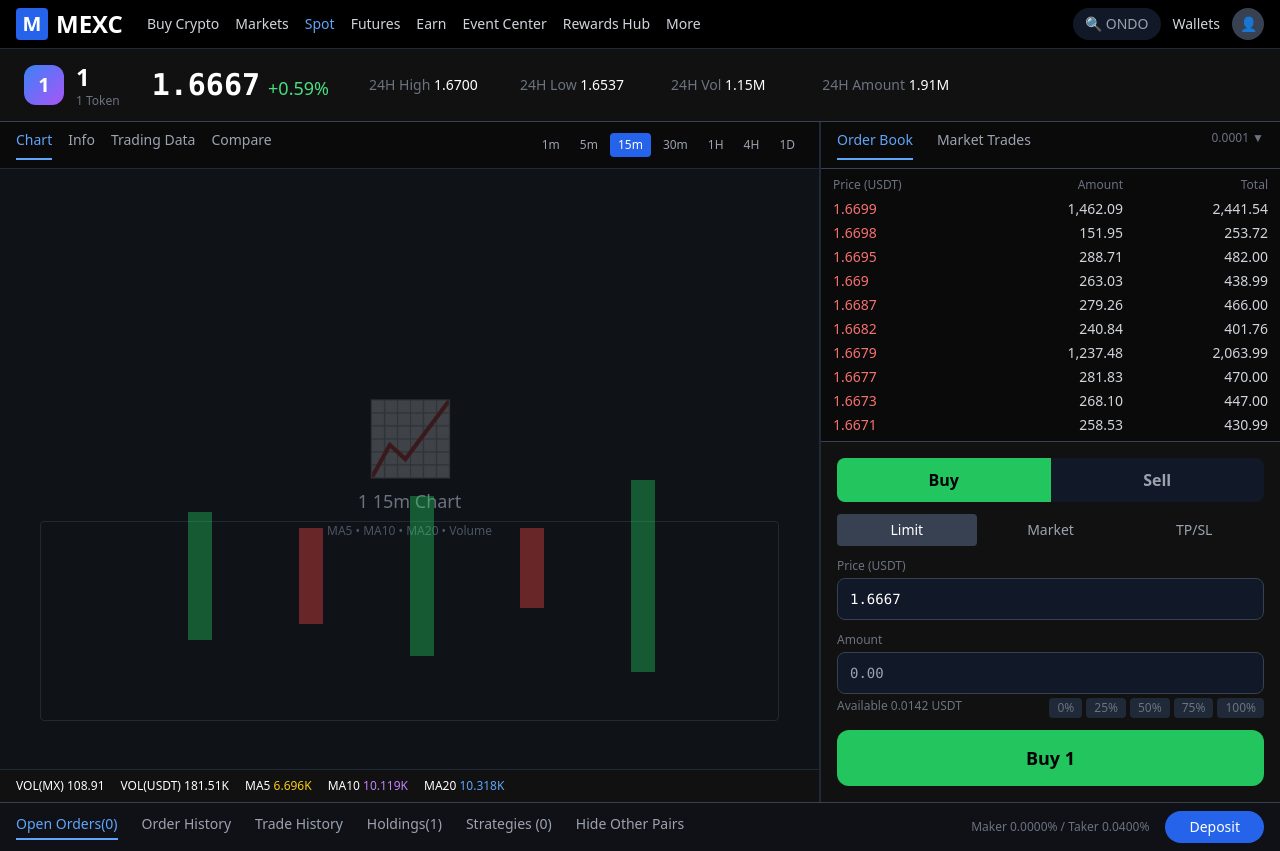
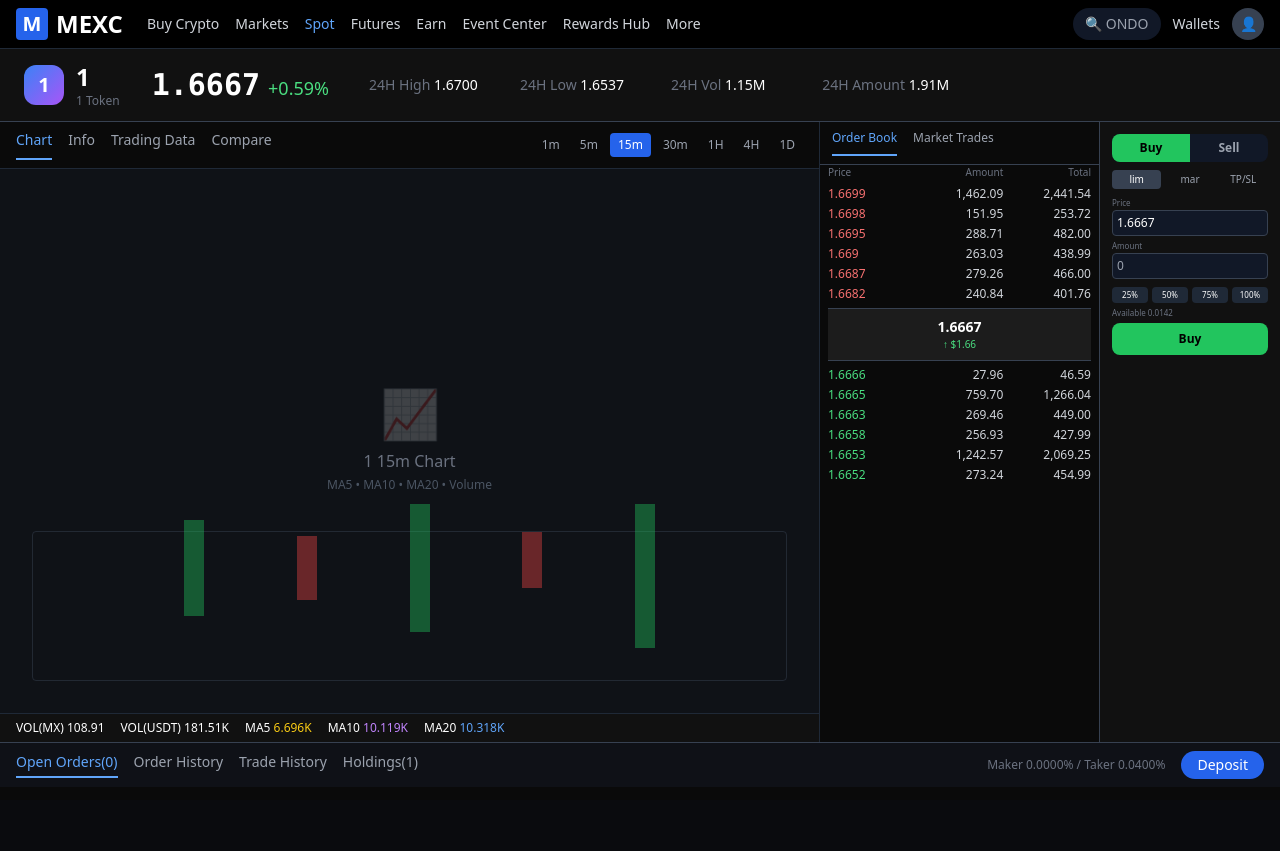
Before and after one commit to Cashipro/cashipro, a Next.js app in the folder apps/web/: page /trade/1 in a window 1280 px wide. After the commit the page ends 800 px from the top, so only its background shows below. Built offline with nearby package versions, Linux system fonts and the light colour scheme.

Commit message:
Refactor layout and improve styling in trade page

```diff
--- a/apps/web/src/app/trade/[pair]/page.tsx
+++ b/apps/web/src/app/trade/[pair]/page.tsx
@@ -55,7 +55,6 @@ export default function MexcStyleTradePage() {
             <div className="w-8 h-8 bg-blue-600 rounded flex items-center justify-center text-xl font-bold text-white">M</div>
             <span className="font-bold text-2xl text-white">MEXC</span>
           </Link>
-
           <nav className="hidden lg:flex items-center gap-4 text-sm text-gray-300">
             <span className="hover:text-white cursor-pointer">Buy Crypto</span>
             <span className="hover:text-white cursor-pointer">Markets</span>
@@ -67,15 +66,10 @@ export default function MexcStyleTradePage() {
             <span className="hover:text-white cursor-pointer">More</span>
           </nav>
         </div>
-
         <div className="flex items-center gap-3">
-          <div className="hidden md:flex bg-gray-900 px-3 py-1.5 rounded-full text-sm text-gray-400">
-            🔍 ONDO
-          </div>
+          <div className="hidden md:flex bg-gray-900 px-3 py-1.5 rounded-full text-sm text-gray-400">🔍 ONDO</div>
           <span className="text-sm text-gray-300 hidden md:block">Wallets</span>
-          <div className="w-8 h-8 bg-gray-700 rounded-full flex items-center justify-center cursor-pointer hover:bg-gray-600 text-sm">
-            👤
-          </div>
+          <div className="w-8 h-8 bg-gray-700 rounded-full flex items-center justify-center cursor-pointer hover:bg-gray-600 text-sm">👤</div>
           <button className="lg:hidden text-2xl text-white">☰</button>
         </div>
       </div>
@@ -91,7 +85,6 @@ export default function MexcStyleTradePage() {
             <div className="text-xs text-gray-500">{displaySymbol} Token</div>
           </div>
         </div>
-
         <div className="flex flex-wrap items-center gap-6 md:gap-10">
           <div>
             <span className="text-3xl font-mono font-bold text-white">{currentPrice.toFixed(4)}</span>
@@ -107,10 +100,9 @@ export default function MexcStyleTradePage() {
       </div>
 
       {/* ===== MAIN LAYOUT ===== */}
-      <div className="flex flex-col lg:flex-row h-[calc(100vh-120px)] overflow-hidden">
-        {/* ===== LEFT: CHART + BOTTOM ===== */}
+      <div className="flex flex-col lg:flex-row h-[calc(100vh-180px)]">
+        {/* LEFT: Chart */}
         <div className="flex-1 flex flex-col min-w-0 border-r border-gray-800">
-          {/* Chart Tabs */}
           <div className="flex flex-wrap items-center justify-between border-b border-gray-800 px-4 py-2 gap-2">
             <div className="flex gap-4 text-sm">
               <span className="text-blue-400 border-b-2 border-blue-400 pb-2">Chart</span>
@@ -135,25 +127,22 @@ export default function MexcStyleTradePage() {
             </div>
           </div>
 
-          {/* Chart Area */}
-          <div className="flex-1 bg-[#0F1217] relative flex items-center justify-center min-h-[200px]">
+          <div className="flex-1 bg-[#0F1217] relative flex items-center justify-center min-h-[250px]">
             <div className="text-center">
-              <div className="text-7xl mb-4 opacity-20">📈</div>
-              <p className="text-gray-500 text-lg">{pair} {activeTimeframe} Chart</p>
-              <p className="text-xs text-gray-600 mt-2">MA5 • MA10 • MA20 • Volume</p>
+              <div className="text-5xl mb-3 opacity-20">📈</div>
+              <p className="text-gray-500 text-base">{pair} {activeTimeframe} Chart</p>
+              <p className="text-xs text-gray-600 mt-1">MA5 • MA10 • MA20 • Volume</p>
             </div>
-            {/* Simulated chart lines */}
-            <div className="absolute bottom-12 left-10 right-10 h-[200px] border border-gray-700/50 rounded">
-              <div className="absolute bottom-20 left-[20%] w-6 h-32 bg-green-500/40"></div>
-              <div className="absolute bottom-24 left-[35%] w-6 h-24 bg-red-500/40"></div>
-              <div className="absolute bottom-16 left-[50%] w-6 h-40 bg-green-500/40"></div>
-              <div className="absolute bottom-28 left-[65%] w-6 h-20 bg-red-500/40"></div>
-              <div className="absolute bottom-12 left-[80%] w-6 h-48 bg-green-500/40"></div>
+            <div className="absolute bottom-8 left-8 right-8 h-[150px] border border-gray-700/50 rounded">
+              <div className="absolute bottom-16 left-[20%] w-5 h-24 bg-green-500/40"></div>
+              <div className="absolute bottom-20 left-[35%] w-5 h-16 bg-red-500/40"></div>
+              <div className="absolute bottom-12 left-[50%] w-5 h-32 bg-green-500/40"></div>
+              <div className="absolute bottom-22 left-[65%] w-5 h-14 bg-red-500/40"></div>
+              <div className="absolute bottom-8 left-[80%] w-5 h-36 bg-green-500/40"></div>
             </div>
           </div>
 
-          {/* Bottom Stats */}
-          <div className="bg-[#111] px-4 py-2 border-t border-gray-800 flex flex-wrap gap-4 text-xs">
+          <div className="bg-[#111] px-4 py-1.5 border-t border-gray-800 flex flex-wrap gap-4 text-xs">
             <div>VOL(MX) <span className="text-white">108.91</span></div>
             <div>VOL(USDT) <span className="text-white">181.51K</span></div>
             <div>MA5 <span className="text-yellow-400">6.696K</span></div>
@@ -162,43 +151,36 @@ export default function MexcStyleTradePage() {
           </div>
         </div>
 
-        {/* ===== RIGHT: ORDER BOOK + TRADE ===== */}
-        <div className="w-full lg:w-[420px] xl:w-[460px] flex flex-col bg-[#0A0A0A] border-l border-gray-800">
-          {/* Tabs: Order Book / Market Trades */}
-          <div className="flex border-b border-gray-700 px-4 py-2">
-            <span className="text-blue-400 border-b-2 border-blue-400 pb-2 text-sm font-medium">Order Book</span>
-            <span className="text-gray-400 ml-6 text-sm">Market Trades</span>
-            <div className="ml-auto text-xs text-gray-500">0.0001 ▼</div>
-          </div>
+        {/* RIGHT: Order Book + Spot Section — SIDE BY SIDE */}
+        <div className="w-full lg:w-[420px] xl:w-[460px] flex flex-row bg-[#0A0A0A]">
+          {/* Order Book - Left Side */}
+          <div className="flex-1 flex flex-col border-r border-gray-700 min-w-[180px]">
+            <div className="flex border-b border-gray-700 px-3 py-2">
+              <span className="text-blue-400 border-b-2 border-blue-400 pb-2 text-xs font-medium">Order Book</span>
+              <span className="text-gray-400 ml-4 text-xs">Market Trades</span>
+            </div>
 
-          {/* Order Book */}
-          <div className="flex-1 overflow-y-auto">
-            {/* Asks (Sell) */}
-            <div className="px-3 pt-2">
-              <div className="grid grid-cols-3 text-xs text-gray-500 mb-1">
-                <div>Price (USDT)</div>
+            <div className="flex-1 overflow-y-auto px-2">
+              <div className="grid grid-cols-3 text-[10px] text-gray-500 mb-1">
+                <div>Price</div>
                 <div className="text-right">Amount</div>
                 <div className="text-right">Total</div>
               </div>
-              {orderBookAsks.map((item, i) => (
-                <div key={`ask-${i}`} className="grid grid-cols-3 text-sm py-0.5 hover:bg-red-500/10 text-red-400">
+              {orderBookAsks.slice(0, 6).map((item, i) => (
+                <div key={`ask-${i}`} className="grid grid-cols-3 text-xs py-0.5 hover:bg-red-500/10 text-red-400">
                   <div>{item.price}</div>
                   <div className="text-right text-gray-300">{item.amount}</div>
                   <div className="text-right text-gray-300">{item.total}</div>
                 </div>
               ))}
-            </div>
 
-            {/* Current Price */}
-            <div className="bg-[#1C1C1C] py-3 text-center border-y border-gray-700 my-1">
-              <div className="text-2xl font-bold text-white">{currentPrice.toFixed(4)}</div>
-              <div className="text-green-400 text-sm">↑ $1.66</div>
-            </div>
+              <div className="bg-[#1C1C1C] py-2 text-center border-y border-gray-700 my-1">
+                <div className="text-sm font-bold text-white">{currentPrice.toFixed(4)}</div>
+                <div className="text-green-400 text-[10px]">↑ $1.66</div>
+              </div>
 
-            {/* Bids (Buy) */}
-            <div className="px-3 pb-2">
-              {orderBookBids.map((item, i) => (
-                <div key={`bid-${i}`} className="grid grid-cols-3 text-sm py-0.5 hover:bg-green-500/10 text-green-400">
+              {orderBookBids.slice(0, 6).map((item, i) => (
+                <div key={`bid-${i}`} className="grid grid-cols-3 text-xs py-0.5 hover:bg-green-500/10 text-green-400">
                   <div>{item.price}</div>
                   <div className="text-right text-gray-300">{item.amount}</div>
                   <div className="text-right text-gray-300">{item.total}</div>
@@ -207,13 +189,12 @@ export default function MexcStyleTradePage() {
             </div>
           </div>
 
-          {/* ===== TRADE PANEL ===== */}
-          <div className="border-t border-gray-700 bg-[#111] p-4">
-            {/* Buy/Sell Buttons */}
-            <div className="flex rounded-lg overflow-hidden bg-gray-900 mb-3">
+          {/* SPOT SECTION - Right Side */}
+          <div className="w-[180px] flex flex-col bg-[#111] p-3">
+            <div className="flex rounded-lg overflow-hidden bg-gray-900 mb-2">
               <button
                 onClick={() => setSide("buy")}
-                className={`flex-1 py-2.5 text-base font-bold transition ${
+                className={`flex-1 py-1.5 text-xs font-bold transition ${
                   side === "buy" ? "bg-green-500 text-black" : "text-gray-400"
                 }`}
               >
@@ -221,7 +202,7 @@ export default function MexcStyleTradePage() {
               </button>
               <button
                 onClick={() => setSide("sell")}
-                className={`flex-1 py-2.5 text-base font-bold transition ${
+                className={`flex-1 py-1.5 text-xs font-bold transition ${
                   side === "sell" ? "bg-red-500 text-white" : "text-gray-400"
                 }`}
               >
@@ -229,60 +210,46 @@ export default function MexcStyleTradePage() {
               </button>
             </div>
 
-            {/* Order Type Tabs */}
-            <div className="flex gap-1 mb-3 text-sm">
+            <div className="flex gap-1 mb-2 text-[10px]">
               {["limit", "market", "tpSl"].map((mode) => (
                 <button
                   key={mode}
                   onClick={() => setOrderMode(mode as any)}
-                  className={`flex-1 py-1.5 rounded text-sm transition ${
+                  className={`flex-1 py-0.5 rounded text-[10px] transition ${
                     orderMode === mode ? "bg-gray-700 text-white" : "text-gray-400 hover:bg-gray-800"
                   }`}
                 >
-                  {mode === "tpSl" ? "TP/SL" : mode.charAt(0).toUpperCase() + mode.slice(1)}
+                  {mode === "tpSl" ? "TP/SL" : mode.slice(0, 3)}
                 </button>
               ))}
             </div>
 
-            {/* Price Input */}
-            <div className="mb-3">
-              <div className="text-xs text-gray-500 mb-1">Price (USDT)</div>
-              <input
-                type="text"
-                defaultValue={currentPrice.toFixed(4)}
-                className="w-full bg-gray-900 border border-gray-700 rounded-lg px-3 py-2.5 font-mono text-white text-sm focus:outline-none focus:border-blue-500"
-              />
+            <div className="mb-1">
+              <div className="text-[8px] text-gray-500">Price</div>
+              <input type="text" defaultValue={currentPrice.toFixed(4)} className="w-full bg-gray-900 border border-gray-700 rounded px-1 py-1 text-xs text-white" />
             </div>
 
-            {/* Amount Input */}
-            <div className="mb-3">
-              <div className="text-xs text-gray-500 mb-1">Amount</div>
-              <input
-                type="text"
-                placeholder="0.00"
-                className="w-full bg-gray-900 border border-gray-700 rounded-lg px-3 py-2.5 font-mono text-white text-sm focus:outline-none focus:border-blue-500"
-              />
-              <div className="flex justify-between text-xs text-gray-500 mt-1">
-                <span>Available 0.0142 USDT</span>
-                <div className="flex gap-1">
-                  {[0, 25, 50, 75, 100].map((p) => (
-                    <button key={p} className="px-2 py-0.5 bg-gray-800 rounded hover:bg-gray-700 text-xs">
-                      {p}%
-                    </button>
-                  ))}
-                </div>
-              </div>
+            <div className="mb-1">
+              <div className="text-[8px] text-gray-500">Amount</div>
+              <input type="text" placeholder="0" className="w-full bg-gray-900 border border-gray-700 rounded px-1 py-1 text-xs text-white" />
             </div>
 
-            {/* Trade Button */}
+            <div className="flex gap-1 mt-1 text-[8px]">
+              {[25, 50, 75, 100].map((p) => (
+                <button key={p} className="flex-1 py-0.5 bg-gray-800 rounded hover:bg-gray-700">{p}%</button>
+              ))}
+            </div>
+
+            <div className="text-[8px] text-gray-500 mt-1">Available 0.0142</div>
+
             <button
-              className={`w-full py-3.5 rounded-xl text-lg font-bold transition ${
+              className={`w-full mt-1 py-2 rounded-lg text-xs font-bold transition ${
                 side === "buy"
                   ? "bg-green-500 hover:bg-green-600 text-black"
                   : "bg-red-500 hover:bg-red-600 text-white"
               }`}
             >
-              {side === "buy" ? `Buy ${displaySymbol}` : `Sell ${displaySymbol}`}
+              {side === "buy" ? `Buy` : `Sell`}
             </button>
           </div>
         </div>
@@ -290,17 +257,15 @@ export default function MexcStyleTradePage() {
 
       {/* ===== BOTTOM TABS ===== */}
       <div className="bg-[#0F1117] border-t border-gray-700 px-4 py-2 flex flex-wrap items-center justify-between text-sm">
-        <div className="flex gap-4 md:gap-6 overflow-x-auto">
+        <div className="flex gap-4 overflow-x-auto">
           <span className="text-blue-400 border-b-2 border-blue-400 pb-1 whitespace-nowrap">Open Orders(0)</span>
           <span className="text-gray-400 whitespace-nowrap">Order History</span>
           <span className="text-gray-400 whitespace-nowrap">Trade History</span>
           <span className="text-gray-400 whitespace-nowrap">Holdings(1)</span>
-          <span className="text-gray-400 whitespace-nowrap">Strategies (0)</span>
-          <span className="text-gray-400 whitespace-nowrap">Hide Other Pairs</span>
         </div>
         <div className="flex items-center gap-4 text-xs text-gray-500">
           <span>Maker 0.0000% / Taker 0.0400%</span>
-          <button className="bg-blue-600 hover:bg-blue-500 px-6 py-1.5 rounded-full text-white text-sm font-medium">
+          <button className="bg-blue-600 hover:bg-blue-500 px-4 py-1 rounded-full text-white text-sm font-medium">
             Deposit
           </button>
         </div>
```
